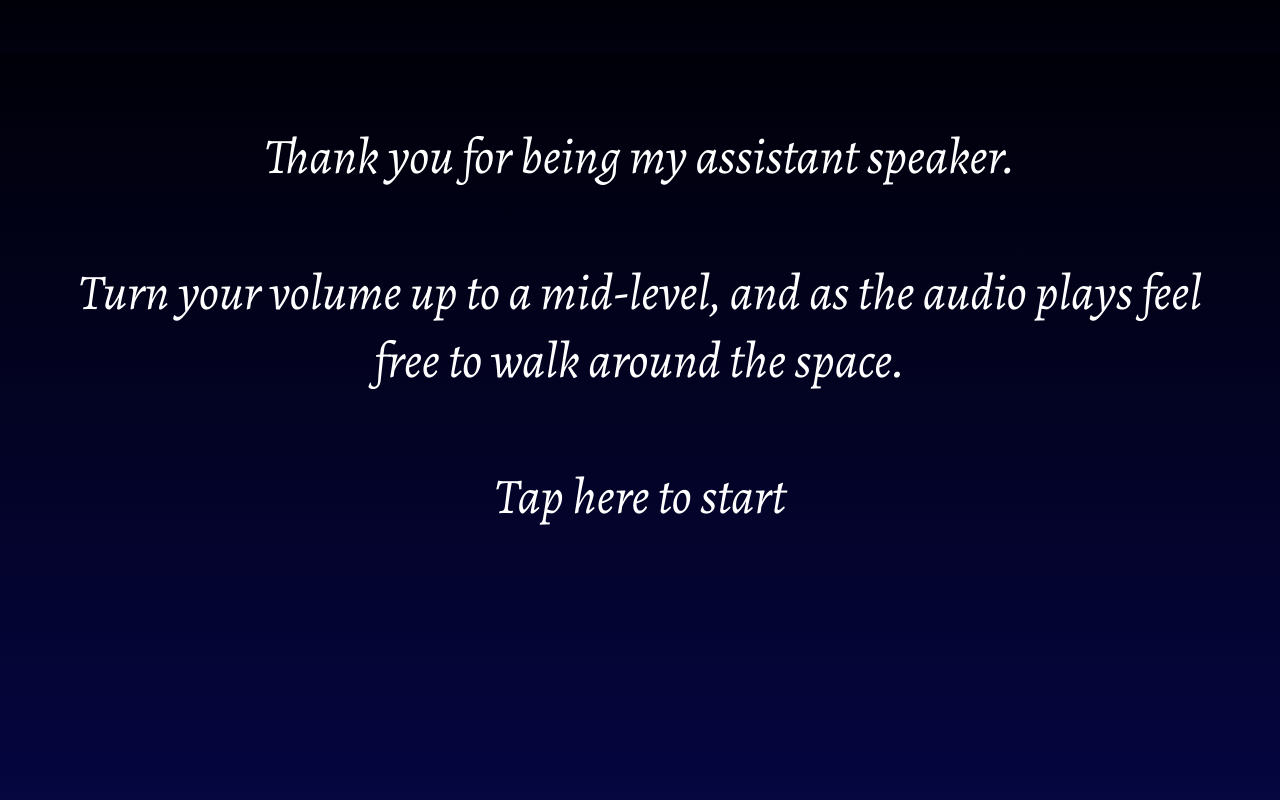
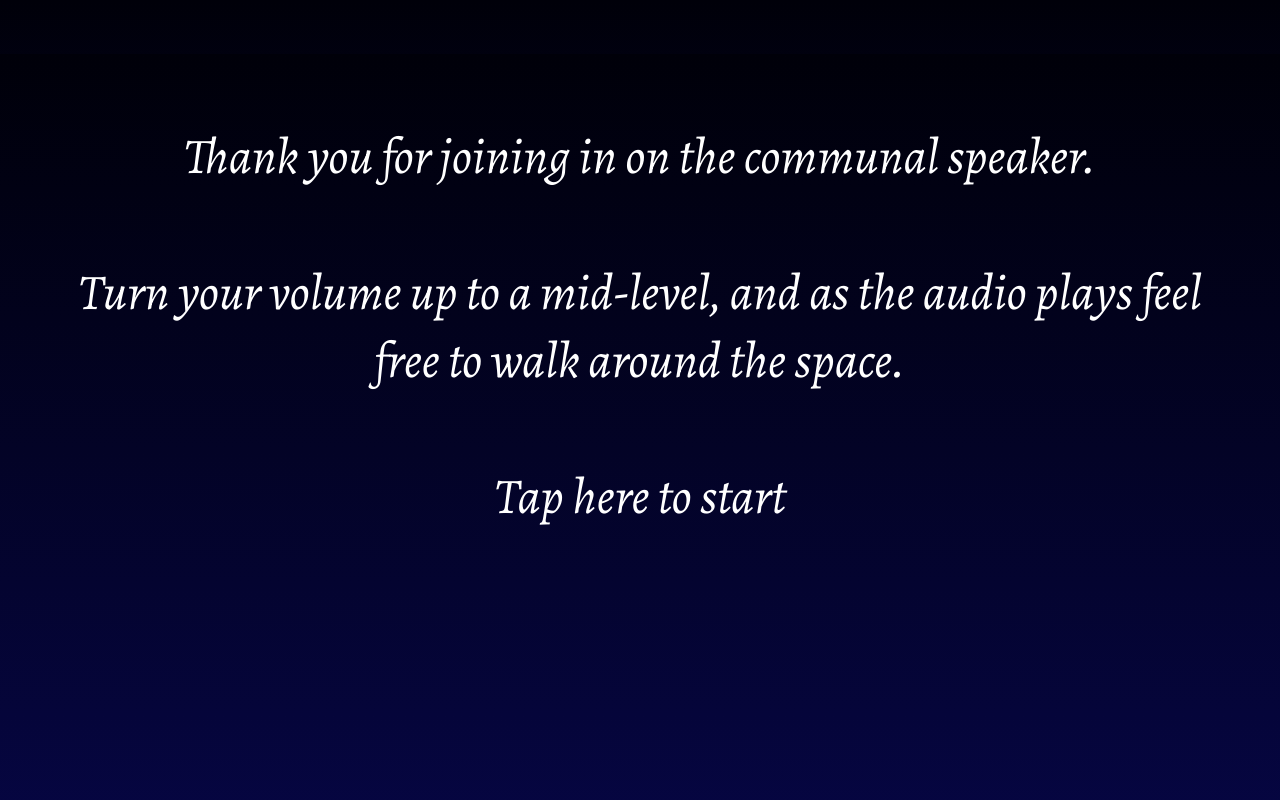
Before and after one commit to sara-duell/recite-speaker, a plain HTML site: page index.html in a window 1280 px wide. Shown: the top 800 px of the page. Drawn offline with nearby package versions, Linux system fonts and the light colour scheme.

Commit message:
Update index.html

```diff
--- a/index.html
+++ b/index.html
@@ -23,7 +23,7 @@
 </br>
   <div>
   <div id="hilde" class="hilde">
-  <div id = "div1" style="display:block" onclick = "replace('div1','div2')"><p> Thank you for being my assistant speaker. <br/><br/> Turn your volume up to a mid-level, and as the audio plays feel free to walk around the space. <br/> <br/>Tap here to start</p></div>
+  <div id = "div1" style="display:block" onclick = "replace('div1','div2')"><p> Thank you for joining in on the communal speaker. <br/><br/> Turn your volume up to a mid-level, and as the audio plays feel free to walk around the space. <br/> <br/>Tap here to start</p></div>
 <div id = "div2" style="display:none" onclick = "replace('div2','div1')"><h2>&#9825;</h2></div>
 </div>
 <p id="text">
@@ -34,6 +34,7 @@
 <!-- <audio id="sound2" src="recite/bus.mp3" type="audio/mp3" controls style="display: none;"> </audio>
 <audio id="sound3" src="recite/pleasant.mp3" type="audio/mp3" controls style="display: none;"> </audio>
 <audio id="sound4" src="recite/grandcentral.mp3" type="audio/mp3" controls style="display: none;"> </audio>
+<audio id="sound4" src="recite/subway.mp3" type="audio/mp3" controls style="display: none;"> </audio>
 <audio id="sound3" src="recite/metronorth.mp3" type="audio/mp3" controls style="display: none;"> </audio>-->
 
 <script src="https://code.jquery.com/jquery-3.4.1.min.js" integrity="sha256-CSXorXvZcTkaix6Yvo6HppcZGetbYMGWSFlBw8HfCJo=" crossorigin="anonymous">
```
